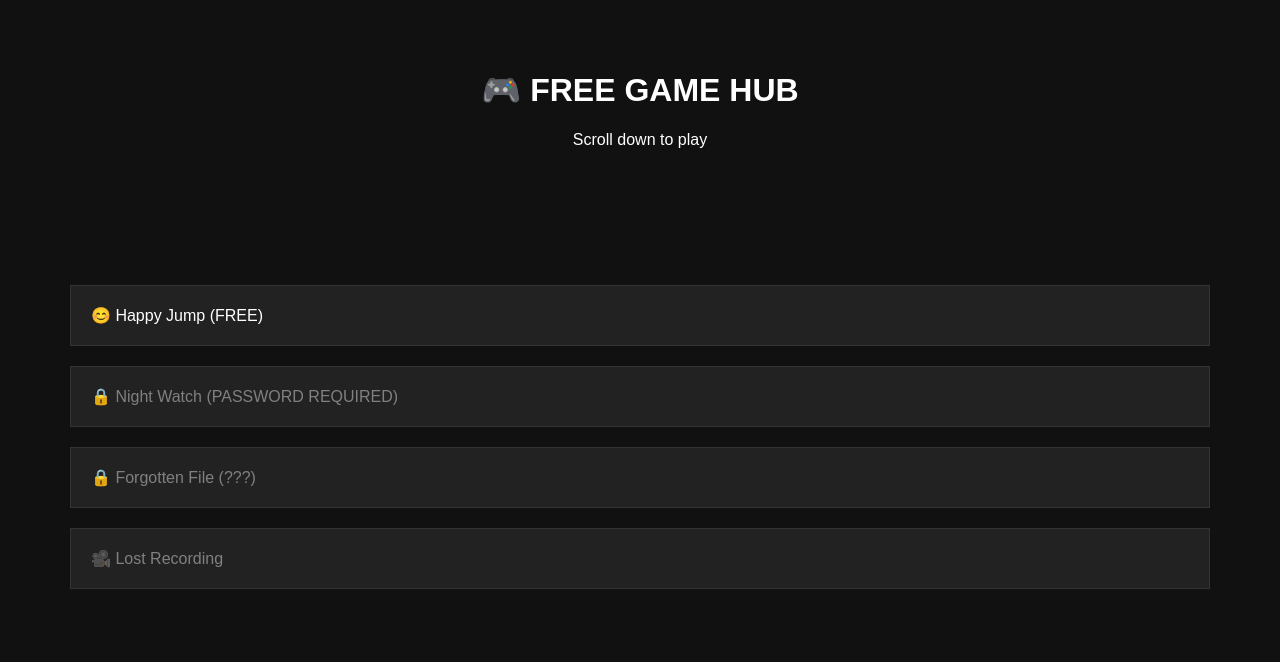
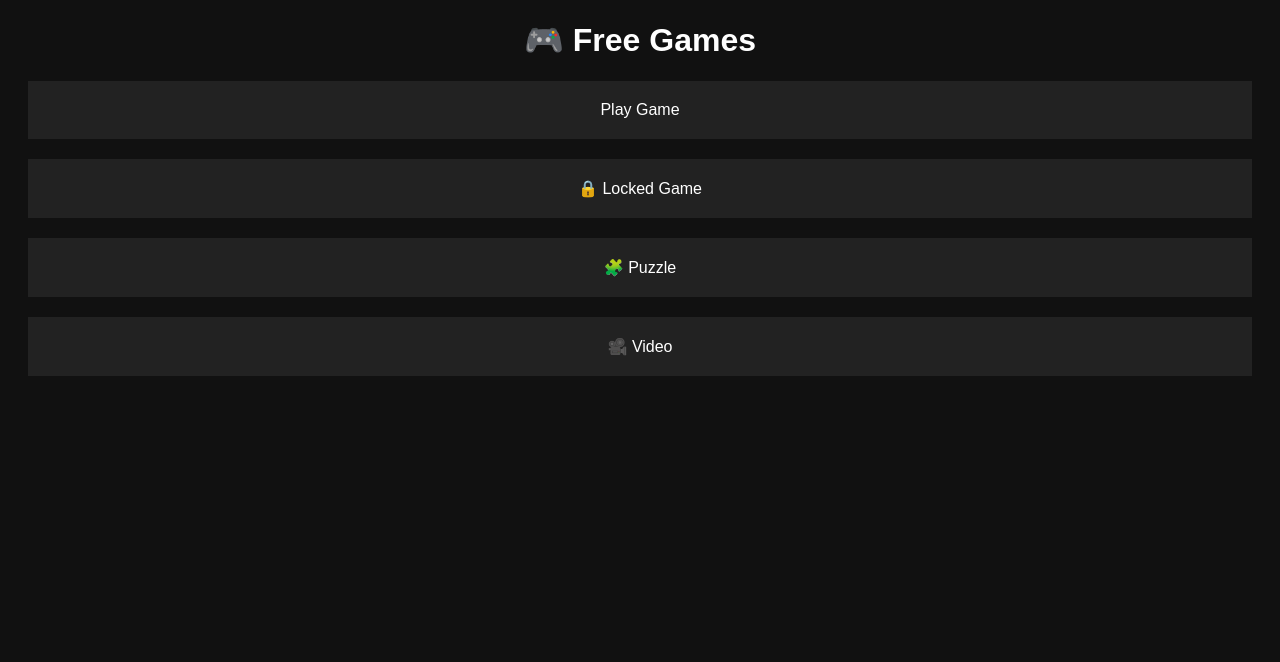
Before and after one commit to arg469/FREEGAME-, a plain HTML site: page index.html in a window 1280 px wide. Drawn offline with Linux system fonts and the light colour scheme.

Commit message:
Update index.html

```diff
--- a/index.html
+++ b/index.html
@@ -1,23 +1,14 @@
 <!DOCTYPE html>
 <html>
 <head>
-<title>Free Games</title>
+<title>Game Hub</title>
 
 <style>
 body{
   background:#111;
   color:white;
-  font-family: Arial;
-  margin:0;
-}
-
-header{
+  font-family:Arial;
   text-align:center;
-  padding:50px;
-}
-
-.games{
-  padding:50px;
 }
 
 .game{
@@ -25,49 +16,21 @@ header{
   margin:20px;
   padding:20px;
   cursor:pointer;
-  border:1px solid #333;
 }
-
-.locked{
-  color:gray;
-}
-
-.hidden{
-  display:none;
-}
-
 </style>
 </head>
 
 <body>
 
-<header>
-  <h1>🎮 FREE GAME HUB</h1>
-  <p>Scroll down to play</p>
-</header>
+<h1>🎮 Free Games</h1>
 
-<div class="games">
-
-  <div class="game" onclick="playGame('safe')">
-    😊 Happy Jump (FREE)
-  </div>
-
-  <div class="game locked" onclick="lockedGame()">
-    🔒 Night Watch (PASSWORD REQUIRED)
-  </div>
-
-  <div class="game locked" onclick="redirectPuzzle()">
-    🔒 Forgotten File (???)
-  </div>
-
-  <div class="game locked" onclick="videoGame()">
-    🎥 Lost Recording
-  </div>
-
-</div>
+<div class="game" onclick="playGame()">Play Game</div>
+<div class="game" onclick="lockedGame()">🔒 Locked Game</div>
+<div class="game" onclick="redirectPuzzle()">🧩 Puzzle</div>
+<div class="game" onclick="videoGame()">🎥 Video</div>
 
 <script>
-function playGame(type){
+function playGame(){
   document.body.innerHTML = "<h1>Launching...</h1>";
 
   setTimeout(()=>{
@@ -75,3 +38,34 @@ function playGame(type){
     document.body.style.color = "red";
   },2000);
 }
+
+function lockedGame(){
+  let pass = prompt("Enter Password:");
+
+  if(pass === "1234"){
+    document.body.innerHTML = "<h1>Access Granted...</h1>";
+  } else {
+    alert("Wrong password.");
+  }
+}
+
+function redirectPuzzle(){
+  document.body.innerHTML = "<h1>Find the hidden page...</h1>";
+
+  setTimeout(()=>{
+    window.location.href = "secret.html";
+  },2000);
+}
+
+function videoGame(){
+  document.body.innerHTML = `
+    <h1>Loading Recording...</h1>
+    <video width="600" autoplay controls>
+      <source src="video.mp4" type="video/mp4">
+    </video>
+  `;
+}
+</script>
+
+</body>
+</html>
```
